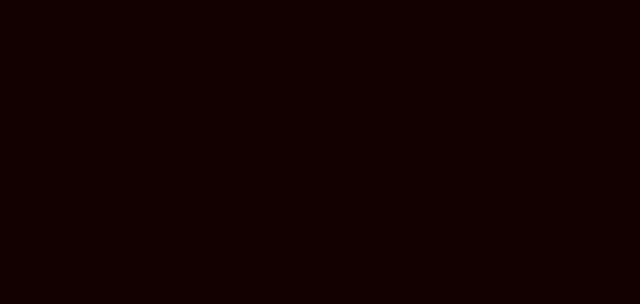
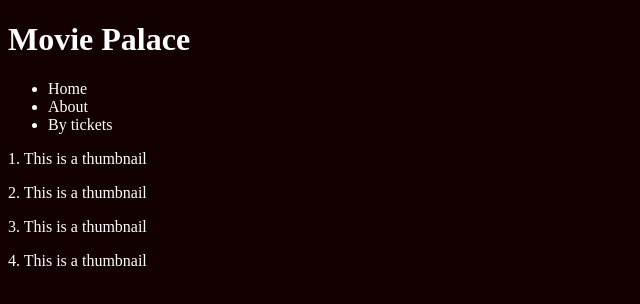
Before and after one commit to helenahalldiniths/movie-palace, a plain HTML site: page index.html in a window 1280 px wide. Shown: the whole page, without its empty margins (0-640 px from the left). Drawn offline with Linux system fonts and the light colour scheme.

Commit message:
Add basic structure to index.html

```diff
--- a/css/styles.css
+++ b/css/styles.css
@@ -1,3 +1,4 @@
 body {
   background-color: #130000;
+  color: white;
 }
--- a/index.html
+++ b/index.html
@@ -7,5 +7,30 @@
     <title>Movie Palace</title>
     <link rel="stylesheet" href="css/styles.css" />
   </head>
-  <body></body>
+  <body>
+    <header>
+      <h1>Movie Palace</h1>
+    </header>
+    <div id="menu">
+      <ul>
+        <li>Home</li>
+        <li>About</li>
+        <li>By tickets</li>
+      </ul>
+    </div>
+    <article id="movies">
+      <article class="thumbnail-movie">
+        <p>1. This is a thumbnail</p>
+      </article>
+      <article class="thumbnail-movie">
+        <p>2. This is a thumbnail</p>
+      </article>
+      <article class="thumbnail-movie">
+        <p>3. This is a thumbnail</p>
+      </article>
+      <article class="thumbnail-movie">
+        <p>4. This is a thumbnail</p>
+      </article>
+    </article>
+  </body>
 </html>
```
